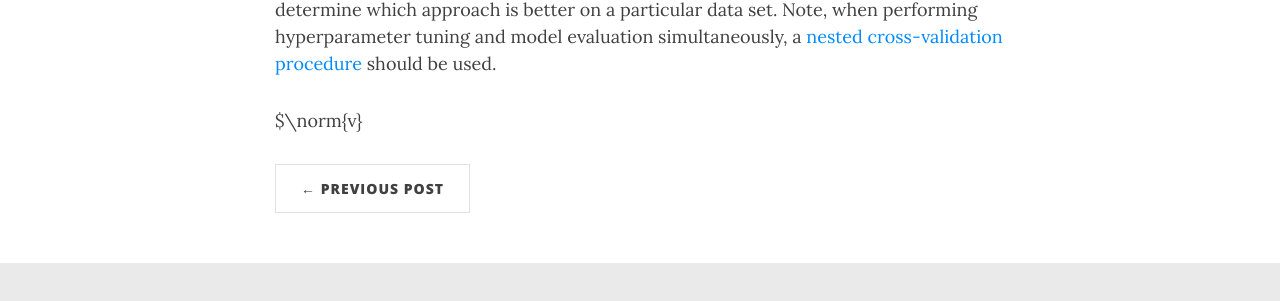
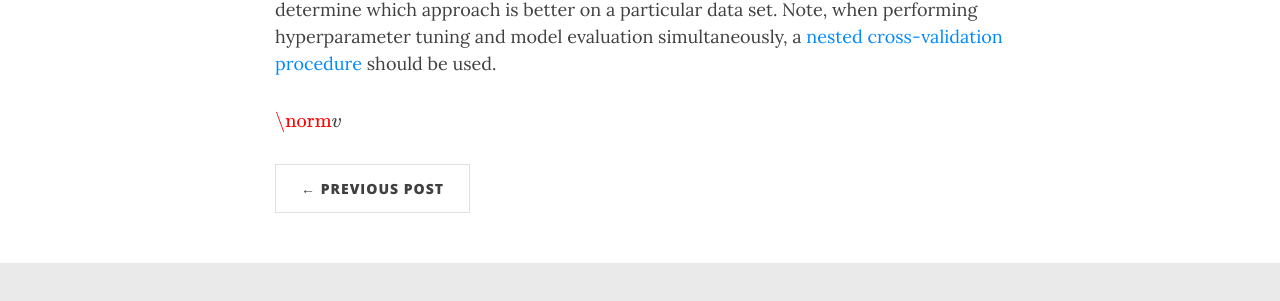
Before and after one commit to ethanwicker/ethanwicker.github.io, a Jekyll site: the page built from _posts/2021-03-03-regularization-ridge-regression-lasso-001.md, in a window 1280 px wide and 900 px high, scrolled down 6276 px. Shown: the part 403-704 px from the top of the window. Built offline with Jekyll 4.4.1, drawn with Linux system fonts in a browser that asks for light colours; nearby versions of some CDN libraries; formulas are drawn with MathJax 3.

Commit message:
Correcting typos

```diff
--- a/_posts/2021-03-03-regularization-ridge-regression-lasso-001.md
+++ b/_posts/2021-03-03-regularization-ridge-regression-lasso-001.md
@@ -117,4 +117,4 @@ While the lasso has the advantage of performing variable selection over ridge re
 
 In general, we can expect the lasso to perform better when a relatively small number of predictors are related to the response.  In contrast, we can expect ridge regression to perform better when a relatively large number of the predictors are related to the response.  However, in practice, it is rarely known which predictors are related to the response *a priori*.  Thus, a technique such as cross-validation should be used to determine which approach is better on a particular data set.  Note, when performing hyperparameter tuning and model evaluation simultaneously, a [nested cross-validation procedure](https://ethanwicker.com/2021-02-20-nested-cross-validation/) should be used.
 
-$\norm{v}
+$\norm{v}$
```
